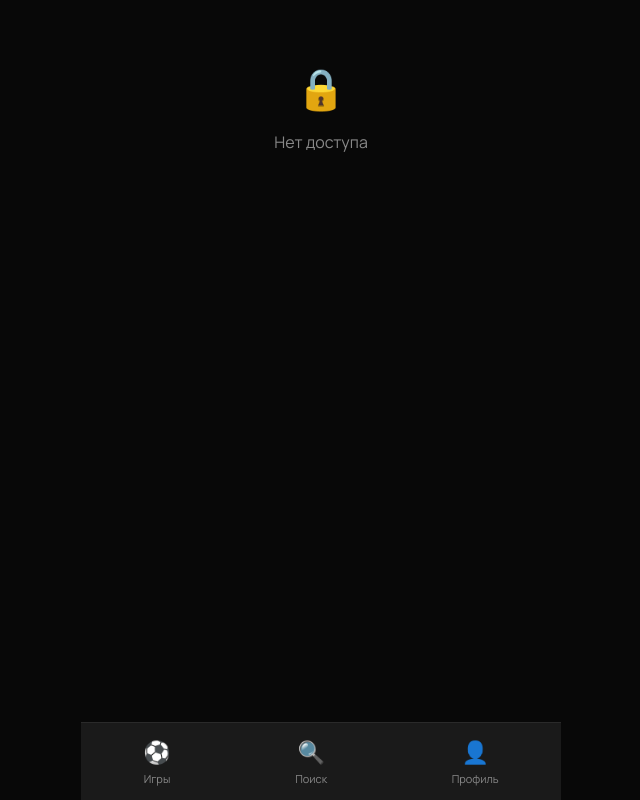
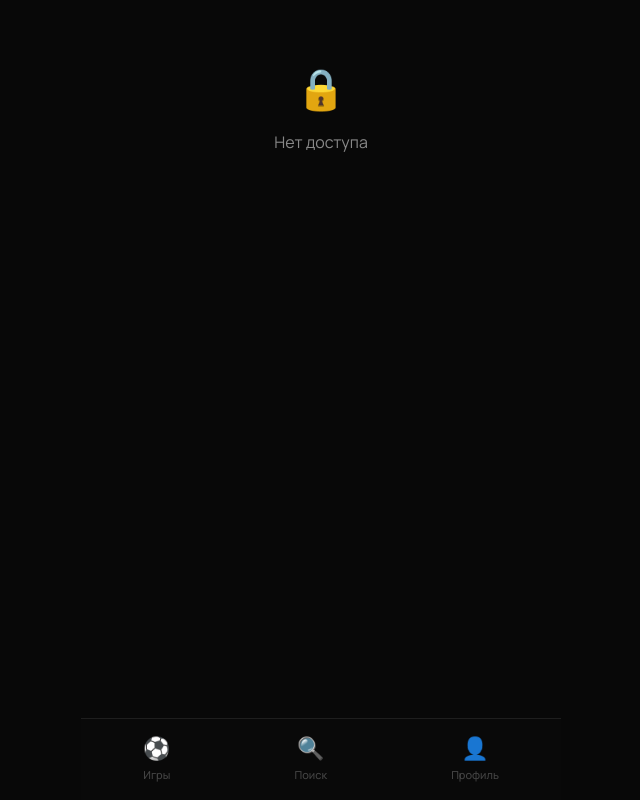
Before and after one commit to ilhambega/futbol-go-app, a React (Vite) app: page /admin in a window 1280 px wide. Shown: the whole page, without its empty margins (319-959 px from the left). Built offline with nearby package versions, Linux system fonts and the light colour scheme.

Commit message:
Update BottomNav.jsx

```diff
--- a/src/components/BottomNav.jsx
+++ b/src/components/BottomNav.jsx
@@ -19,34 +19,60 @@ export default function BottomNav() {
       transform: 'translateX(-50%)',
       width: '100%',
       maxWidth: '480px',
-      background: '#1a1a1a',
-      borderTop: '1px solid #2a2a2a',
+      background: 'rgba(10,10,10,0.95)',
+      backdropFilter: 'blur(20px)',
+      borderTop: '1px solid #1e1e1e',
       display: 'flex',
       justifyContent: 'space-around',
-      padding: '10px 0',
+      padding: '10px 0 14px',
       zIndex: 100,
     }}>
-      {tabs.map(tab => (
+      {tabs.map(tab => {
+        const active = location.pathname === tab.path
+        return (
           <button
             key={tab.path}
             onClick={() => navigate(tab.path)}
             style={{
               background: 'none',
               border: 'none',
-            color: location.pathname === tab.path ? '#4CAF50' : '#888',
+              color: active ? 'var(--green)' : '#444',
               display: 'flex',
               flexDirection: 'column',
               alignItems: 'center',
               gap: '4px',
               cursor: 'pointer',
               fontSize: '11px',
-            padding: '4px 20px',
+              fontWeight: active ? '700' : '500',
+              padding: '4px 24px',
+              position: 'relative',
+              transition: 'color 0.2s',
             }}
           >
-          <span style={{ fontSize: '22px' }}>{tab.icon}</span>
+            {active && (
+              <div style={{
+                position: 'absolute',
+                top: '-10px',
+                left: '50%',
+                transform: 'translateX(-50%)',
+                width: '32px',
+                height: '2px',
+                background: 'var(--green)',
+                borderRadius: '0 0 4px 4px',
+                boxShadow: '0 0 8px var(--green-glow)',
+              }} />
+            )}
+            <span style={{
+              fontSize: '22px',
+              filter: active ? 'drop-shadow(0 0 6px var(--green-glow))' : 'none',
+              transition: 'filter 0.2s',
+            }}>
+              {tab.icon}
+            </span>
             {tab.label}
           </button>
-      ))}
+        )
+      })}
     </div>
   )
 }
```
Lines whose indentation alone changed are shown as unchanged.
